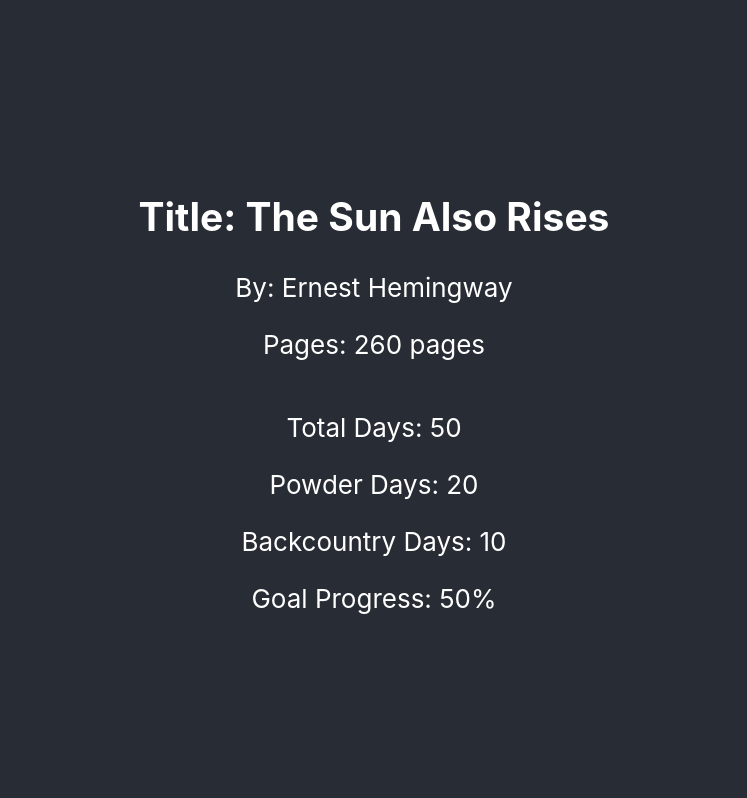
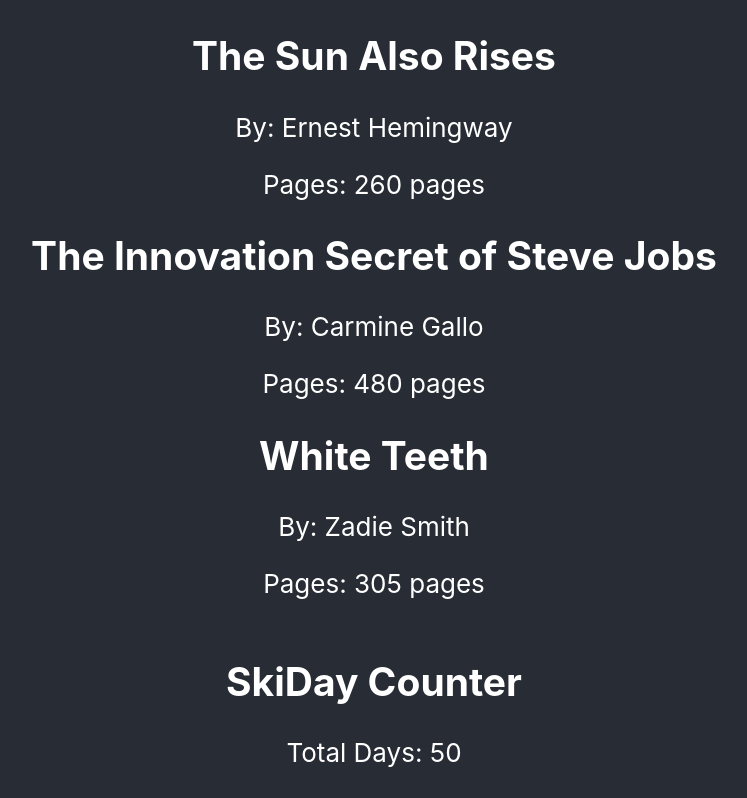
Before and after one commit to Shailendra9k/skiDayCounter, a React (Create React App) app: page / in a window 1280 px wide. Shown: the top 798 px of the page, without its empty margins (266-1013 px from the left). Built offline with nearby package versions, Linux system fonts and the light colour scheme.

Commit message:
componsing component

```diff
--- a/src/SkiDayCounter.js
+++ b/src/SkiDayCounter.js
@@ -11,6 +11,7 @@
 const SkiDayCounter = ({ total, powder, backcountry, goal }) => {
   return (
     <div>
+      <h2>SkiDay Counter</h2>
       <section>
         <div>
           <p>Total Days: {total}</p>
--- a/src/components/Book.js
+++ b/src/components/Book.js
@@ -3,7 +3,7 @@
 const Book = ({ title, author, pages }) => {
   return (
     <div>
-      <h2>Title: {title}</h2>
+      <h2> {title}</h2>
       <p>By: {author}</p>
       <p>Pages: {pages} pages</p>
     </div>
--- a/src/components/Library.js
+++ b/src/components/Library.js
@@ -3,7 +3,15 @@
 
 const Library = () => {
   return (
-    <Book title="The Sun Also Rises" author="Ernest Hemingway" pages={260} />
+    <div>
+      <Book title="The Sun Also Rises" author="Ernest Hemingway" pages={260} />
+      <Book
+        title="The Innovation Secret of Steve Jobs"
+        author="Carmine Gallo"
+        pages={480}
+      />
+      <Book title="White Teeth" author="Zadie Smith" pages={305} />
+    </div>
   );
 };
 
```
